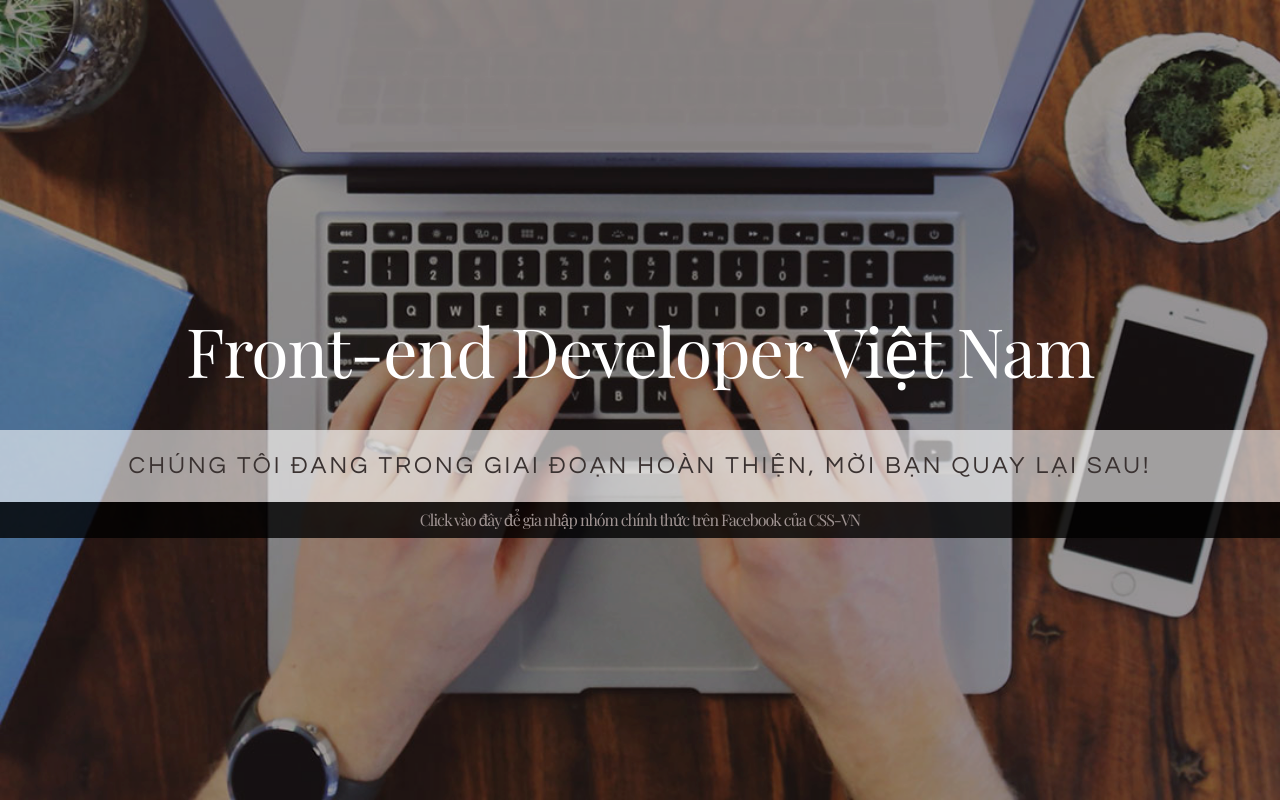
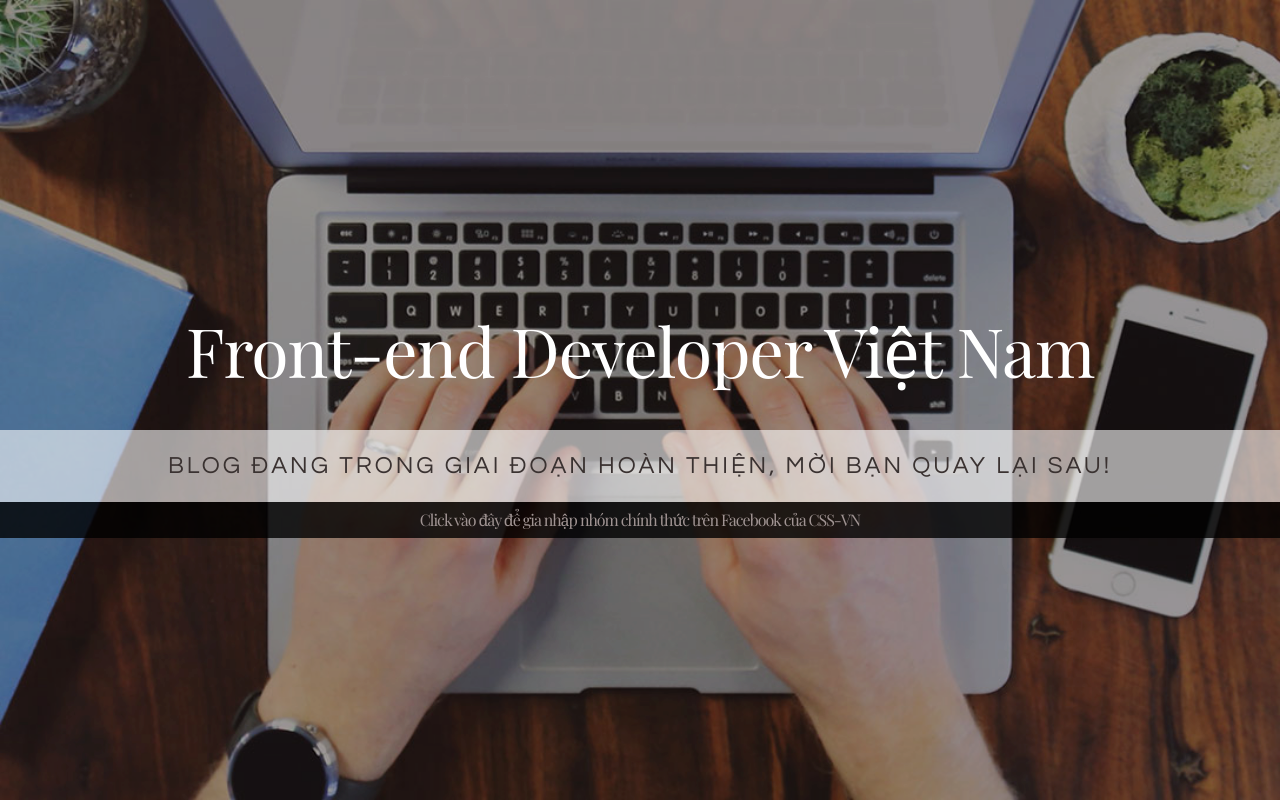
Before and after one commit to febdao/css-vn, a plain HTML site: page index.html in a window 1280 px wide. Drawn offline with nearby package versions, Linux system fonts and the light colour scheme.

Commit message:
Update message

```diff
--- a/index.html
+++ b/index.html
@@ -25,7 +25,7 @@
   		</div>
       <div class="feature__content">
         <h1 class="feature__heading">Front-end Developer Việt Nam</h1>
-        <span class="feature__text">Chúng tôi đang trong giai đoạn hoàn thiện, mời bạn quay lại sau!</span>
+        <span class="feature__text">Blog đang trong giai đoạn hoàn thiện, mời bạn quay lại sau!</span>
         <a class="feature__link" href="https://www.facebook.com/groups/144961856150835/" title="Join CSS-VN on Facebook group">Click vào đây để gia nhập nhóm chính thức trên Facebook của CSS-VN</a>
       </div>
     </div>
```
